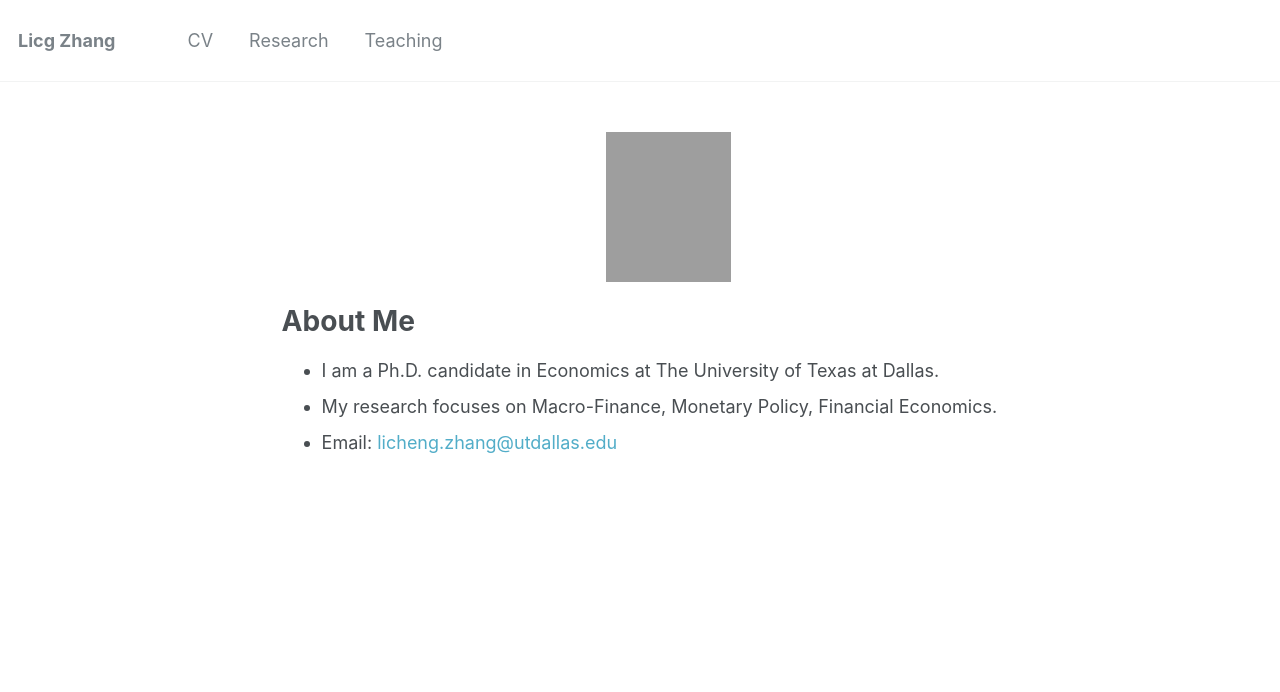
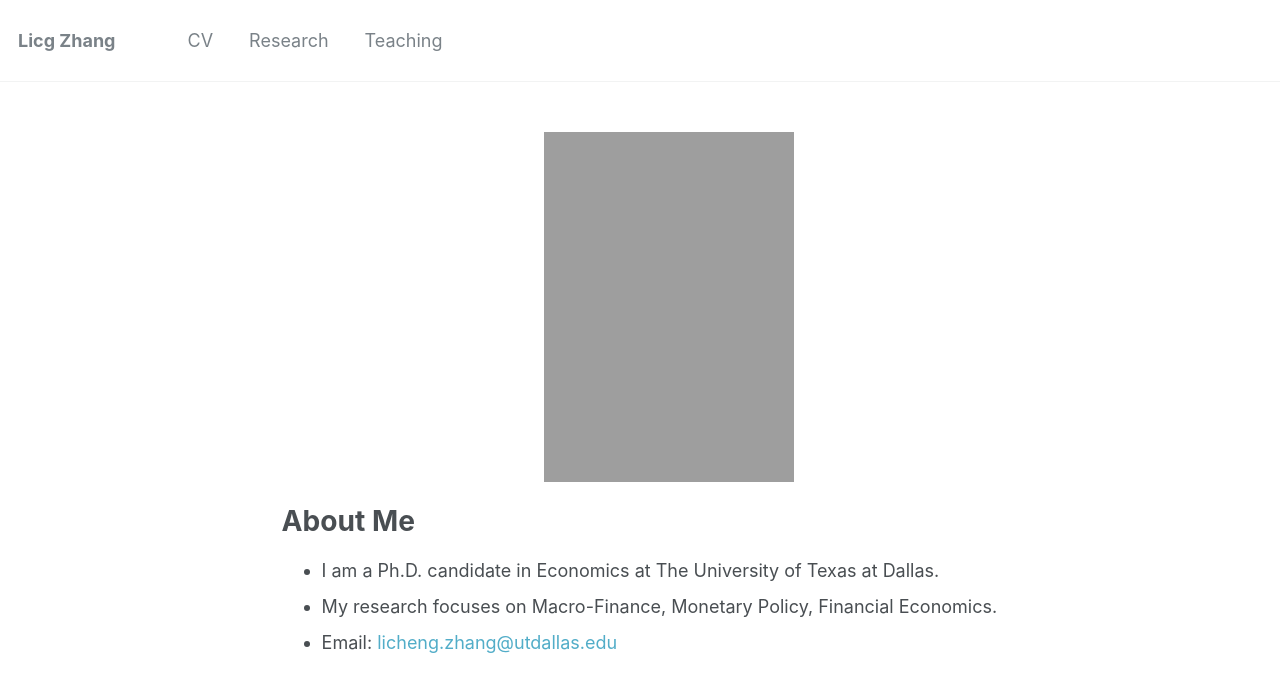
Before and after one commit to lichengzh/lichengzh.github.io, a Jekyll site: the page built from _pages/about.md, in a window 1280 px wide. Shown: the top 692 px of the page. Built offline with Jekyll 4.4.1, drawn with Linux system fonts in a browser that asks for light colours.

Commit message:
Update about.md

```diff
--- a/_pages/about.md
+++ b/_pages/about.md
@@ -9,7 +9,7 @@ redirect_from:
 ---
 
 <p align="center">
-  <img src="https://lichengzh.github.io/files/IMG_3229.JPG?raw=true" alt="Photo" style="width:125px;height:150px;"/>
+  <img src="https://lichengzh.github.io/files/IMG_3229.JPG?raw=true" alt="Photo" style="width:250px;height:350px;"/>
 </p>
 
 # About Me
```
